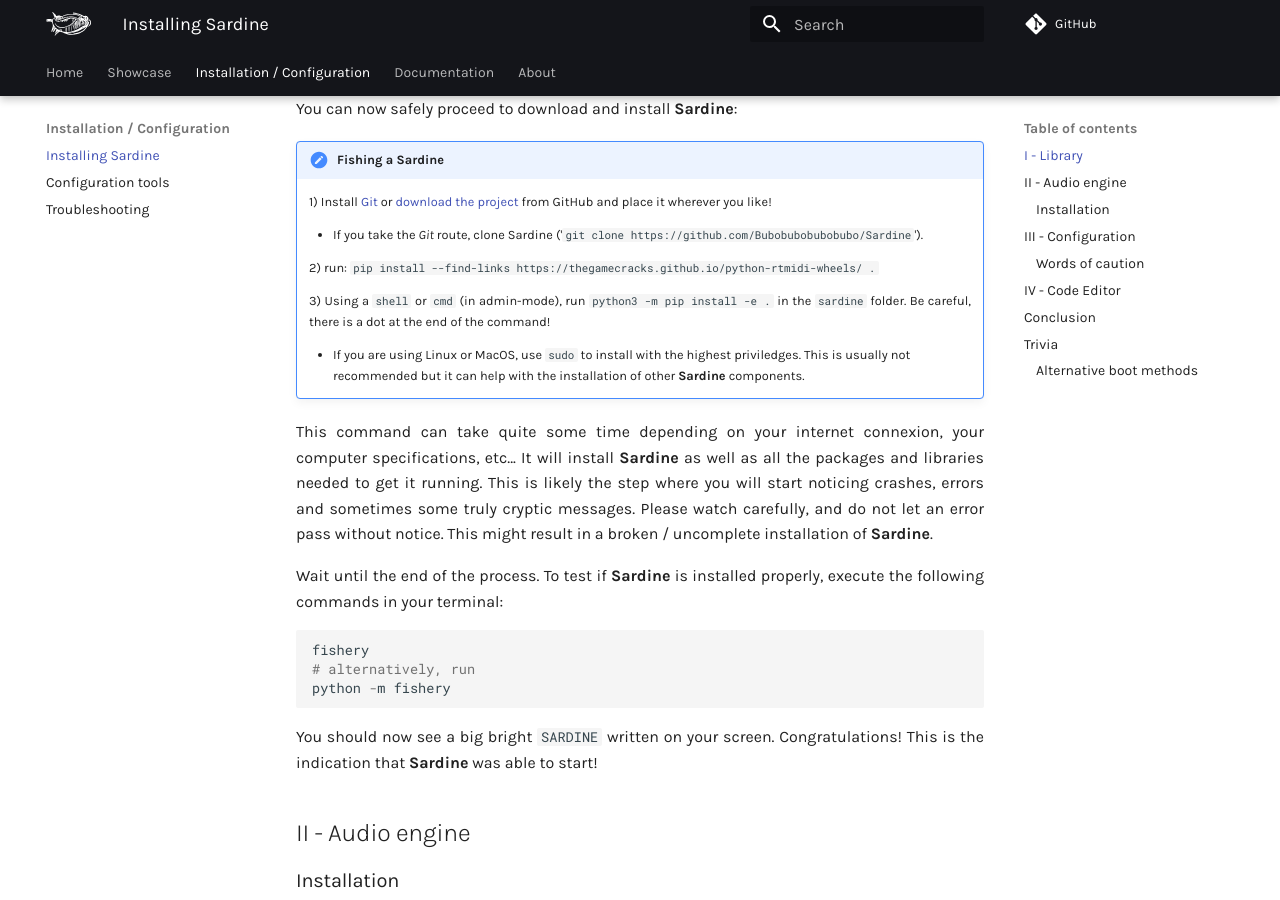
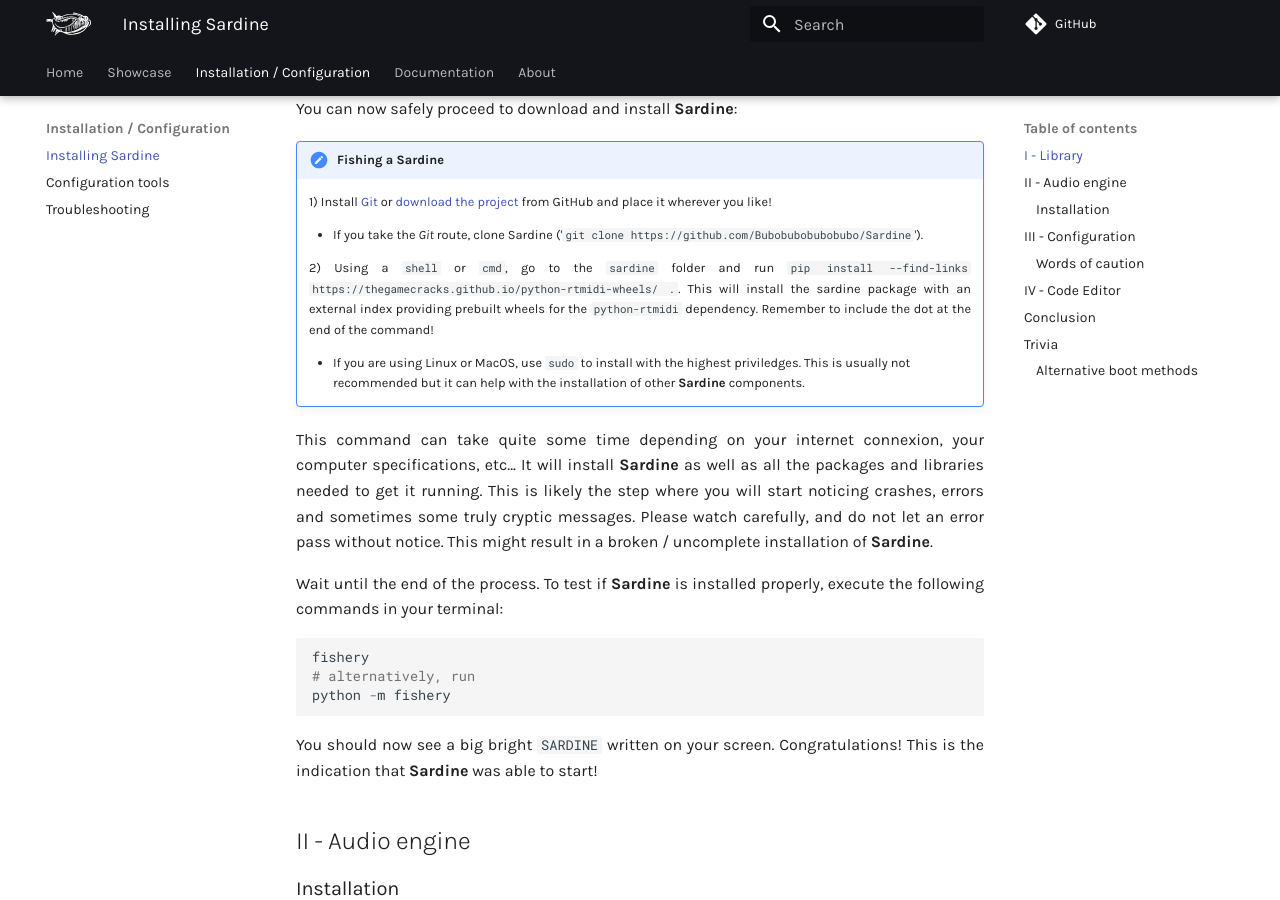
Before and after one commit to EmmaleeBonderud0325/sardine, an MkDocs documentation site: the page built from docs/technical/installation.md, in a window 1280 px wide and 900 px high, scrolled down 1524 px. Built offline with MkDocs 1.6.1 and Material for MkDocs 9.7.7, drawn with Linux system fonts in a browser that asks for light colours; comment, search, counter and statistics services are not loaded.

Commit message:
Only show one pip install command in instructions

```diff
--- a/docs/technical/installation.md
+++ b/docs/technical/installation.md
@@ -38,10 +38,7 @@
 
     - If you take the *Git* route, clone Sardine ('`git clone https://github.com/Bubobubobubobubo/Sardine`').
 
-     2) run: `pip install --find-links https://thegamecracks.github.io/python-rtmidi-wheels/ .`
-
-
-    3) Using a `shell` or `cmd` (in admin-mode), run `python3 -m pip install -e .` in the `sardine` folder. Be careful, there is a dot at the end of the command!
+    2) Using a `shell` or `cmd`, go to the `sardine` folder and run `pip install --find-links https://thegamecracks.github.io/python-rtmidi-wheels/ .`. This will install the sardine package with an external index providing prebuilt wheels for the `python-rtmidi` dependency. Remember to include the dot at the end of the command!
 
     - If you are using Linux or MacOS, use `sudo` to install with the highest priviledges. This is usually not recommended but it can help with the installation of other **Sardine** components.
 
```
